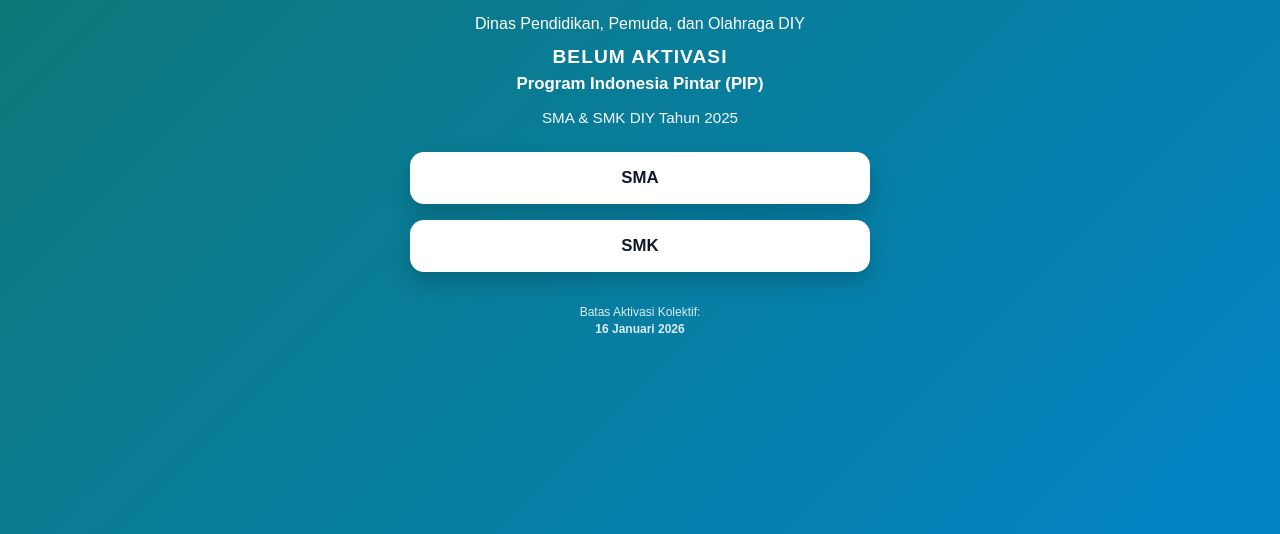
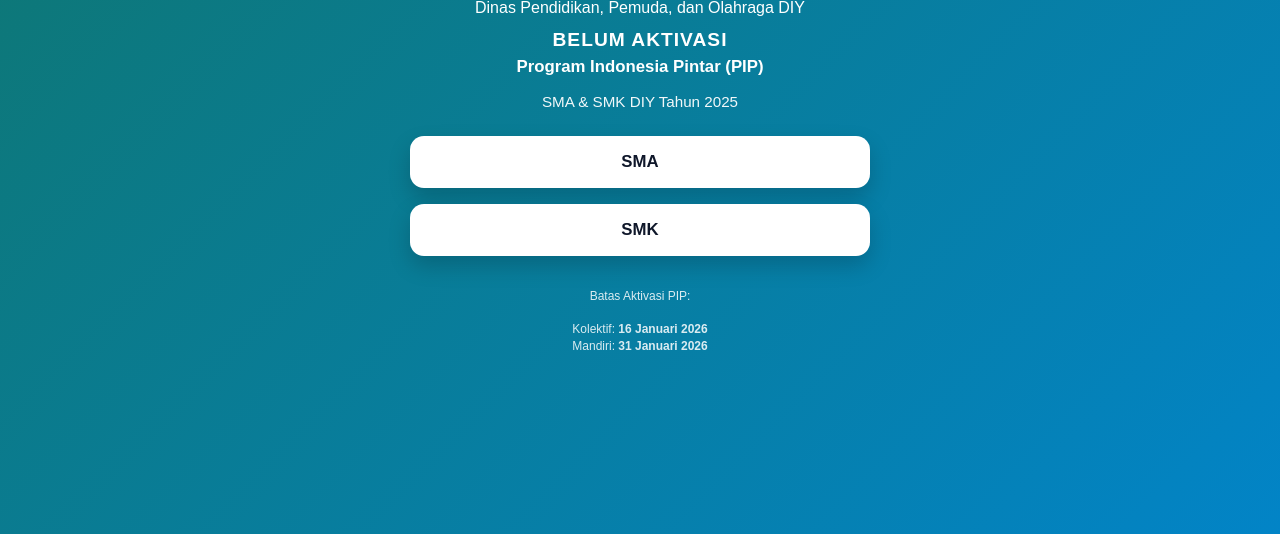
Before and after one commit to psmk-dikporadiy/PSMK-DIKPORADIY.github.io, a plain HTML site: page pip.html in a window 1280 px wide. Shown: the part 266-800 px from the top of the page. Drawn offline with Linux system fonts and the light colour scheme.

Commit message:
Update pip

```diff
--- a/pip.html
+++ b/pip.html
@@ -107,10 +107,15 @@ instansi {
     SMK
   </a>
 
-  <footer>
-    Batas Aktivasi Kolektif:<br>
-    <strong>16 Januari 2026</strong>
-  </footer>
+<footer>
+  Batas Aktivasi PIP:<br><br>
+  Kolektif:
+  <strong>16 Januari 2026</strong>
+  <br>
+  Mandiri:
+  <strong>31 Januari 2026</strong>
+</footer>
+
 </div>
 
 </html>
```
